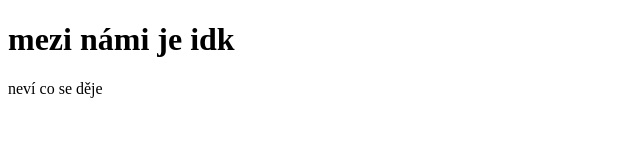
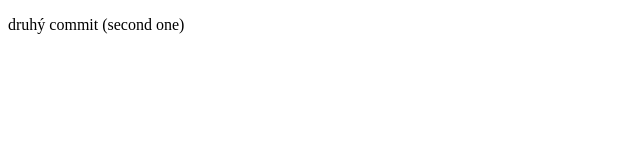
Before and after one commit to SmutnyJan/githubPlayground, a plain HTML site: page index.html in a window 1280 px wide. Shown: the whole page, without its empty margins (0-640 px from the left). Drawn offline with Linux system fonts and the light colour scheme.

Commit message:
second one

```diff
--- a/index.html
+++ b/index.html
@@ -6,7 +6,6 @@
     <title>Document</title>
 </head>
 <body>
-    <h1>mezi námi je idk</h1>
-    <span>neví co se děje</span>
+    <p>druhý commit (second one)</p>
 </body>
 </html>
```
